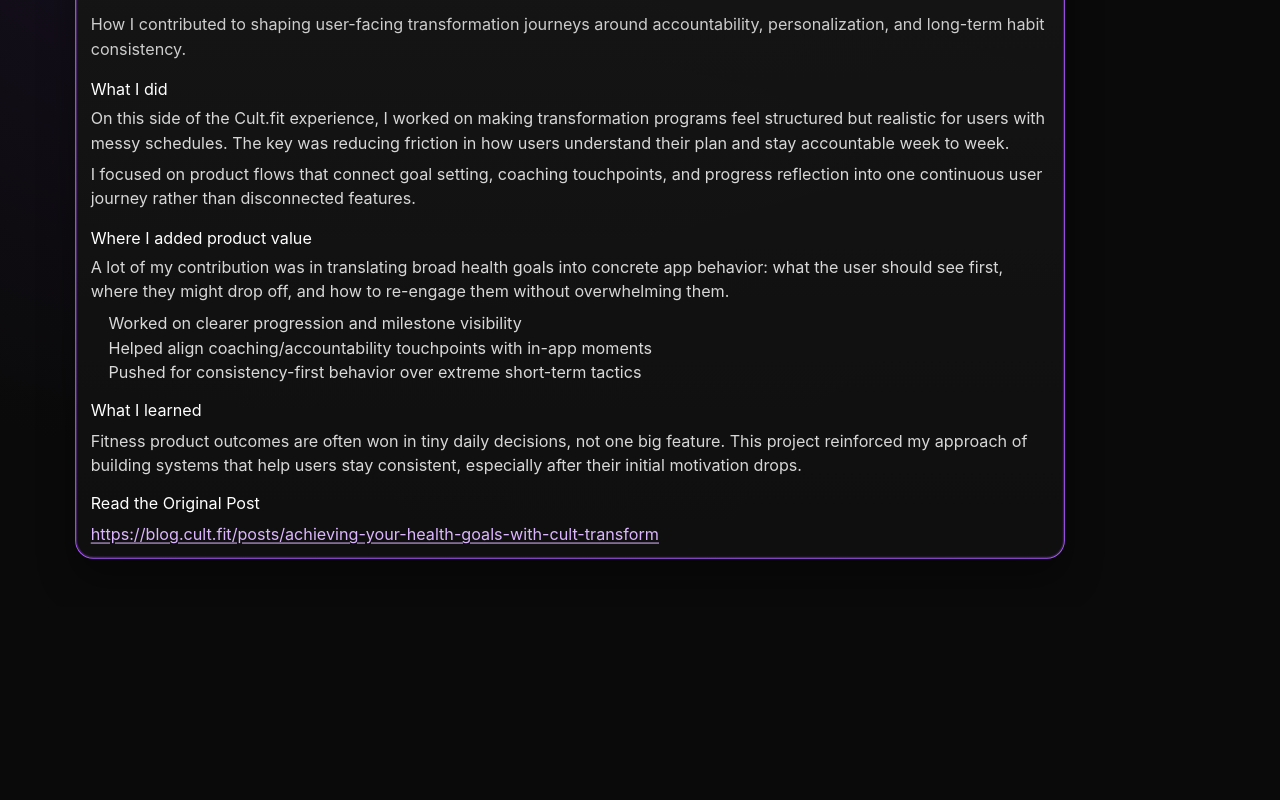
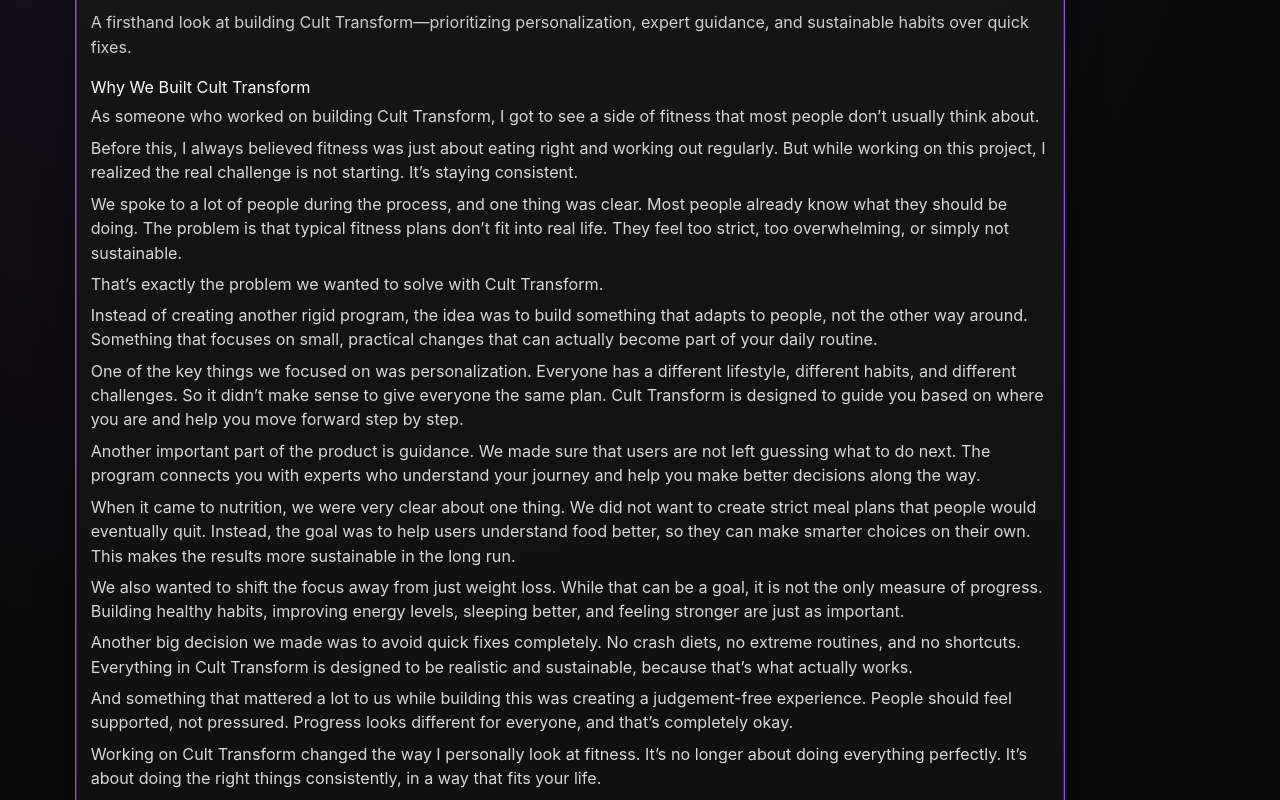
Before and after one commit to ArihantRawat/arihant-portfolio, a Next.js app: page /blog/achieving-your-health-goals-with-cult-transform in a window 1280 px wide. Shown: the part 340-1140 px from the top of the page. Before the commit the page ends 947 px from the top, so only its background shows below. Built offline with nearby package versions, Linux system fonts and the light colour scheme.

Commit message:
Update blog content for Cult Transform and Flutter

```diff
--- a/src/app/blog/posts.ts
+++ b/src/app/blog/posts.ts
@@ -53,33 +53,29 @@ export const blogPosts: BlogPost[] = [
     slug: "achieving-your-health-goals-with-cult-transform",
     title: "Achieving Your Health Goals with Cult Transform",
     summary:
-      "How I contributed to shaping user-facing transformation journeys around accountability, personalization, and long-term habit consistency.",
+      "A firsthand look at building Cult Transform—prioritizing personalization, expert guidance, and sustainable habits over quick fixes.",
     readTime: "5 min read",
     date: "March 2026",
     sourceUrl: "https://blog.cult.fit/posts/achieving-your-health-goals-with-cult-transform",
     content: [
       {
-        heading: "What I did",
+        heading: "Why We Built Cult Transform",
         paragraphs: [
-          "On this side of the Cult.fit experience, I worked on making transformation programs feel structured but realistic for users with messy schedules. The key was reducing friction in how users understand their plan and stay accountable week to week.",
-          "I focused on product flows that connect goal setting, coaching touchpoints, and progress reflection into one continuous user journey rather than disconnected features.",
-        ],
-      },
-      {
-        heading: "Where I added product value",
-        paragraphs: [
-          "A lot of my contribution was in translating broad health goals into concrete app behavior: what the user should see first, where they might drop off, and how to re-engage them without overwhelming them.",
-        ],
-        bullets: [
-          "Worked on clearer progression and milestone visibility",
-          "Helped align coaching/accountability touchpoints with in-app moments",
-          "Pushed for consistency-first behavior over extreme short-term tactics",
-        ],
-      },
-      {
-        heading: "What I learned",
-        paragraphs: [
-          "Fitness product outcomes are often won in tiny daily decisions, not one big feature. This project reinforced my approach of building systems that help users stay consistent, especially after their initial motivation drops.",
+          "As someone who worked on building Cult Transform, I got to see a side of fitness that most people don’t usually think about.",
+          "Before this, I always believed fitness was just about eating right and working out regularly. But while working on this project, I realized the real challenge is not starting. It’s staying consistent.",
+          "We spoke to a lot of people during the process, and one thing was clear. Most people already know what they should be doing. The problem is that typical fitness plans don’t fit into real life. They feel too strict, too overwhelming, or simply not sustainable.",
+          "That’s exactly the problem we wanted to solve with Cult Transform.",
+          "Instead of creating another rigid program, the idea was to build something that adapts to people, not the other way around. Something that focuses on small, practical changes that can actually become part of your daily routine.",
+          "One of the key things we focused on was personalization. Everyone has a different lifestyle, different habits, and different challenges. So it didn’t make sense to give everyone the same plan. Cult Transform is designed to guide you based on where you are and help you move forward step by step.",
+          "Another important part of the product is guidance. We made sure that users are not left guessing what to do next. The program connects you with experts who understand your journey and help you make better decisions along the way.",
+          "When it came to nutrition, we were very clear about one thing. We did not want to create strict meal plans that people would eventually quit. Instead, the goal was to help users understand food better, so they can make smarter choices on their own. This makes the results more sustainable in the long run.",
+          "We also wanted to shift the focus away from just weight loss. While that can be a goal, it is not the only measure of progress. Building healthy habits, improving energy levels, sleeping better, and feeling stronger are just as important.",
+          "Another big decision we made was to avoid quick fixes completely. No crash diets, no extreme routines, and no shortcuts. Everything in Cult Transform is designed to be realistic and sustainable, because that’s what actually works.",
+          "And something that mattered a lot to us while building this was creating a judgement-free experience. People should feel supported, not pressured. Progress looks different for everyone, and that’s completely okay.",
+          "Working on Cult Transform changed the way I personally look at fitness. It’s no longer about doing everything perfectly. It’s about doing the right things consistently, in a way that fits your life.",
+          "If you have ever struggled to stay on track or felt like nothing really works long term, this is exactly what we built Cult Transform for.",
+          "Not just to help you start, but to help you keep going.",
+          "For the original post, see here: https://blog.cult.fit/posts/achieving-your-health-goals-with-cult-transform",
         ],
       },
     ],
@@ -94,27 +90,47 @@ export const blogPosts: BlogPost[] = [
     sourceUrl: "https://blog.cult.fit/posts/flutter",
     content: [
       {
-        heading: "What I did with Flutter",
+        heading: "Why Performance Became the Priority",
         paragraphs: [
-          "I used Flutter in product environments where speed-to-iteration mattered. My focus was on shipping improvements quickly, testing user response early, and avoiding platform drift in core journeys.",
-          "Instead of treating it as only an engineering choice, I approached it as a product acceleration tool—faster idea validation, tighter design-feedback loops, and fewer handoff delays.",
+          "While working on the Cult app, one thing became very clear to us. User experience is everything.",
+          "When your entire product lives on a screen, even small delays or glitches can completely break the experience. People don’t wait around. If something feels slow or unresponsive, they simply leave. (Cult.fit Blog)",
+          "That’s exactly the challenge we were facing.",
         ],
       },
       {
-        heading: "How it helped product execution",
+        heading: "Where React Native Fell Short",
         paragraphs: [
-          "The biggest gain for me was execution clarity: one codebase made prioritization easier and reduced context switching when we were moving quickly across experiments.",
-        ],
-        bullets: [
-          "Shipped and iterated features faster across iOS/Android",
-          "Maintained UI consistency while still moving quickly",
-          "Improved collaboration across product, design, and engineering",
+          "For a long time, we were using React Native to power our mobile app. It helped us get started quickly and build a strong foundation. But as we grew and started focusing more on performance and design, we began to see some limitations.",
+          "One of the biggest issues was how React Native handled communication between layers. There was a constant back and forth between the JavaScript side and the native side, which started becoming a bottleneck. Over time, this led to delays, especially on lower-end devices. Even simple interactions like switching tabs could feel slow. (Cult.fit Blog)",
+          "At the same time, our design team was working on something new—a completely fresh design system called Aurora. It was more dynamic, more visual, and needed stronger performance support from the app.",
+          "That’s when we started asking an important question. Can our current tech actually support the experience we want to build?",
         ],
       },
       {
-        heading: "My takeaway",
+        heading: "Exploring Flutter",
         paragraphs: [
-          "Flutter worked best when we used it to learn faster from users, not just to save engineering effort. The real win was cycle time—turning ideas into usable product behavior quickly and confidently.",
+          "This led us to explore Flutter.",
+          "Flutter gave us a different way to think about building the app. Instead of relying heavily on bridges between layers, it allowed us to create smoother and more consistent experiences directly. This meant better performance, faster interactions, and more control over how things look and feel.",
+          "But the decision was not instant. We spent a lot of time testing. We built prototypes, compared performance, and checked how things worked across devices. We had multiple discussions across teams, going back and forth before making the call.",
+          "Eventually, it became clear. If we wanted to truly improve the user experience and support our new design system, moving to Flutter was the right step.",
+        ],
+      },
+      {
+        heading: "Making the Shift",
+        paragraphs: [
+          "So we made the shift.",
+          "This was not just a tech change. It was a product decision—a decision to invest in speed, smoothness, and consistency for our users.",
+          "With Flutter, we were able to bring our design ideas to life in a much better way. Animations felt smoother, interactions became faster, and the overall experience improved significantly.",
+        ],
+      },
+      {
+        heading: "What I Learned",
+        paragraphs: [
+          "Looking back, this transition taught me something important.",
+          "Technology choices are not just about what works today. They are about what helps you build better experiences for the future.",
+          "And for us, Flutter became that foundation.",
+          "It helped us move closer to what we always wanted to build—an app that feels fast, smooth, and enjoyable to use, every single time.",
+          "For the original post, see here: https://blog.cult.fit/posts/flutter?utm_source=chatgpt.com",
         ],
       },
     ],
```
